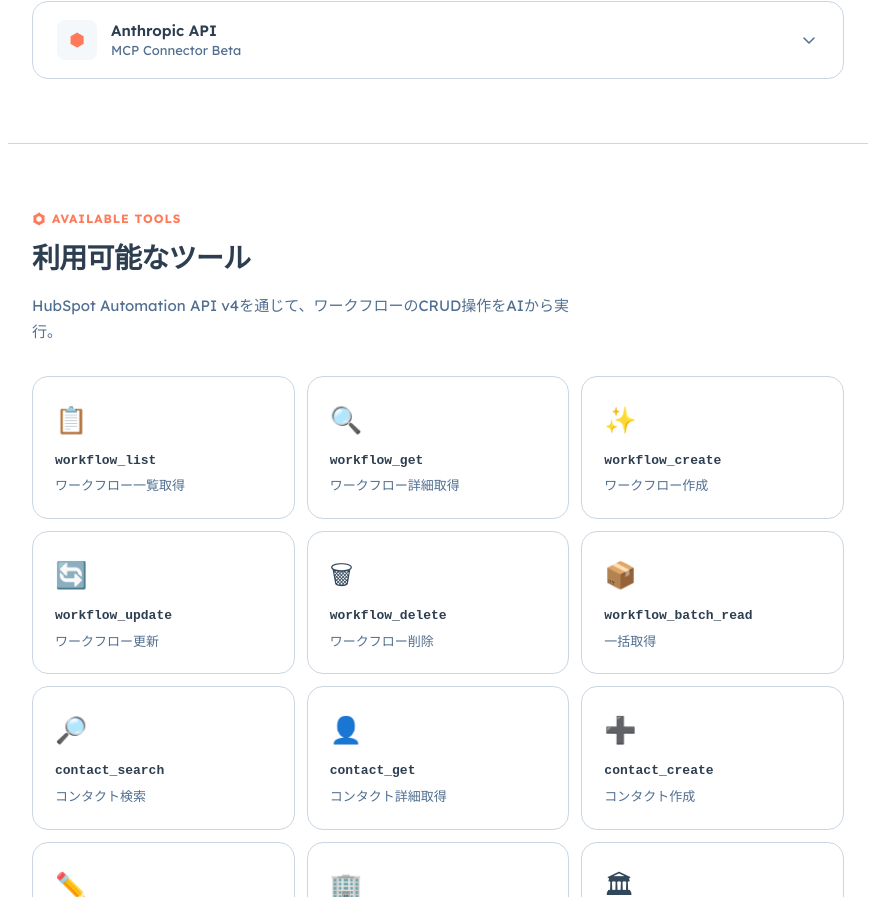
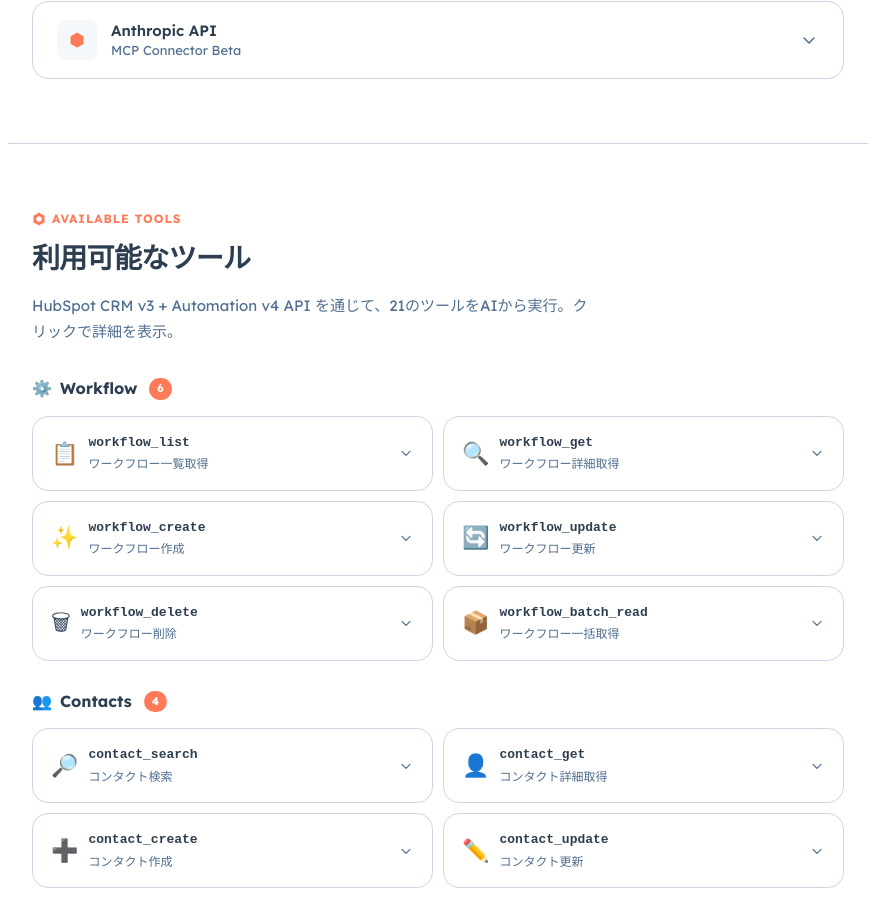
Before and after one commit to DaisukeHori/hubspot-ma-mcp, a Next.js app: page / in a window 1280 px wide. Shown: the part 1903-2800 px from the top of the page, without its empty margins (202-1077 px from the left). Built offline with nearby package versions, Linux system fonts and the light colour scheme.

Commit message:
feat: ツール一覧をカテゴリ別アコーディオン表示に変更・フッター修正

```diff
--- a/app/page.tsx
+++ b/app/page.tsx
@@ -32,29 +32,68 @@
   { id: "api", name: "Anthropic API", icon: "⬢", description: "MCP Connector Beta", copyContent: JSON.stringify({ mcp_servers: [{ type: "url", url: MCP_URL, name: "hubspot-ma", authorization_token: `Bearer ${TOKEN_PLACEHOLDER}` }], tools: [{ type: "mcp_toolset", mcp_server_name: "hubspot-ma" }] }, null, 2), copyLabel: "JSONをコピー", instructions: ["messages API bodyに追加", '"anthropic-beta": "mcp-client-2025-11-20"'] },
 ];
 
-const TOOLS = [
-  { name: "workflow_list", desc: "ワークフロー一覧取得", icon: "📋" },
-  { name: "workflow_get", desc: "ワークフロー詳細取得", icon: "🔍" },
-  { name: "workflow_create", desc: "ワークフロー作成", icon: "✨" },
-  { name: "workflow_update", desc: "ワークフロー更新", icon: "🔄" },
-  { name: "workflow_delete", desc: "ワークフロー削除", icon: "🗑" },
-  { name: "workflow_batch_read", desc: "一括取得", icon: "📦" },
-  { name: "contact_search", desc: "コンタクト検索", icon: "🔎" },
-  { name: "contact_get", desc: "コンタクト詳細取得", icon: "👤" },
-  { name: "contact_create", desc: "コンタクト作成", icon: "➕" },
-  { name: "contact_update", desc: "コンタクト更新", icon: "✏️" },
-  { name: "company_search", desc: "会社検索", icon: "🏢" },
-  { name: "company_get", desc: "会社詳細取得", icon: "🏛" },
-  { name: "company_create", desc: "会社作成", icon: "🏗" },
-  { name: "deal_search", desc: "取引検索", icon: "💰" },
-  { name: "deal_get", desc: "取引詳細取得", icon: "📊" },
-  { name: "deal_create", desc: "取引作成", icon: "🤝" },
-  { name: "deal_update", desc: "取引更新", icon: "💹" },
-  { name: "ticket_search", desc: "チケット検索", icon: "🎫" },
-  { name: "ticket_create", desc: "チケット作成", icon: "🎟" },
-  { name: "pipeline_list", desc: "パイプライン一覧", icon: "🔧" },
-  { name: "properties_list", desc: "プロパティ定義一覧", icon: "📑" },
+interface ToolDef { name: string; desc: string; icon: string; detail: string; api: string; }
+interface ToolCategory { category: string; emoji: string; tools: ToolDef[]; }
+
+const TOOL_CATEGORIES: ToolCategory[] = [
+  { category: "Workflow", emoji: "⚙️", tools: [
+    { name: "workflow_list", desc: "ワークフロー一覧取得", icon: "📋", detail: "アカウント内の全ワークフローを一覧で取得します。ID、名前、有効/無効状態、オブジェクトタイプなどの基本情報を返します。", api: "GET /automation/v4/flows" },
+    { name: "workflow_get", desc: "ワークフロー詳細取得", icon: "🔍", detail: "指定したワークフローの完全な定義（アクション、登録条件、分岐ロジック等）を取得します。", api: "GET /automation/v4/flows/{flowId}" },
+    { name: "workflow_create", desc: "ワークフロー作成", icon: "✨", detail: "新しいワークフローを作成します。トリガー条件、アクション、遅延などを定義できます。デフォルトは無効状態で作成されます。", api: "POST /automation/v4/flows" },
+    { name: "workflow_update", desc: "ワークフロー更新", icon: "🔄", detail: "既存ワークフローを更新します。revisionIdは自動取得されるため、競合を気にせず更新できます。", api: "PUT /automation/v4/flows/{flowId}" },
+    { name: "workflow_delete", desc: "ワークフロー削除", icon: "🗑", detail: "ワークフローを削除します。安全のため confirm=true パラメータが必須です。", api: "DELETE /automation/v4/flows/{flowId}" },
+    { name: "workflow_batch_read", desc: "ワークフロー一括取得", icon: "📦", detail: "複数のワークフローIDを指定して一括取得します。比較や監査に便利です。", api: "POST /automation/v4/flows/batch/read" },
+  ]},
+  { category: "Contacts", emoji: "👥", tools: [
+    { name: "contact_search", desc: "コンタクト検索", icon: "🔎", detail: "名前・メールアドレス・会社名などのキーワードやプロパティフィルターでコンタクトを検索します。ページネーション対応。", api: "POST /crm/v3/objects/contacts/search" },
+    { name: "contact_get", desc: "コンタクト詳細取得", icon: "👤", detail: "IDを指定してコンタクトの詳細情報を取得します。関連する会社・取引・チケットも同時に取得可能です。", api: "GET /crm/v3/objects/contacts/{id}" },
+    { name: "contact_create", desc: "コンタクト作成", icon: "➕", detail: "新しいコンタクトを作成します。メールアドレスは必須。名前、電話番号、会社名、ライフサイクルステージなどを設定できます。", api: "POST /crm/v3/objects/contacts" },
+    { name: "contact_update", desc: "コンタクト更新", icon: "✏️", detail: "既存コンタクトの任意のプロパティを更新します。カスタムプロパティも変更可能です。", api: "PATCH /crm/v3/objects/contacts/{id}" },
+  ]},
+  { category: "Companies", emoji: "🏢", tools: [
+    { name: "company_search", desc: "会社検索", icon: "🏢", detail: "会社名・ドメイン・業種などで会社レコードを検索します。フィルターで詳細な条件指定も可能。", api: "POST /crm/v3/objects/companies/search" },
+    { name: "company_get", desc: "会社詳細取得", icon: "🏛", detail: "IDを指定して会社の詳細情報を取得。関連コンタクトや取引も一緒に取得できます。", api: "GET /crm/v3/objects/companies/{id}" },
+    { name: "company_create", desc: "会社作成", icon: "🏗", detail: "新しい会社レコードを作成します。会社名は必須。ドメイン、業種、住所などを設定できます。", api: "POST /crm/v3/objects/companies" },
+  ]},
+  { category: "Deals", emoji: "💰", tools: [
+    { name: "deal_search", desc: "取引検索", icon: "💰", detail: "取引名・金額・ステージなどの条件で取引を検索します。パイプライン横断で検索可能。", api: "POST /crm/v3/objects/deals/search" },
+    { name: "deal_get", desc: "取引詳細取得", icon: "📊", detail: "IDを指定して取引の詳細を取得。関連コンタクト・会社も同時取得可能。", api: "GET /crm/v3/objects/deals/{id}" },
+    { name: "deal_create", desc: "取引作成", icon: "🤝", detail: "新しい取引を作成します。取引名は必須。金額、ステージ、パイプライン、クローズ日を設定できます。", api: "POST /crm/v3/objects/deals" },
+    { name: "deal_update", desc: "取引更新", icon: "💹", detail: "取引のステージ移動、金額変更など任意のプロパティを更新します。", api: "PATCH /crm/v3/objects/deals/{id}" },
+  ]},
+  { category: "Tickets", emoji: "🎫", tools: [
+    { name: "ticket_search", desc: "チケット検索", icon: "🎫", detail: "件名・ステータス・優先度などでサポートチケットを検索します。", api: "POST /crm/v3/objects/tickets/search" },
+    { name: "ticket_create", desc: "チケット作成", icon: "🎟", detail: "新しいサポートチケットを作成します。件名は必須。パイプライン、ステージ、優先度を設定できます。", api: "POST /crm/v3/objects/tickets" },
+  ]},
+  { category: "Pipelines & Properties", emoji: "🔧", tools: [
+    { name: "pipeline_list", desc: "パイプライン一覧", icon: "🔧", detail: "Deals または Tickets のパイプライン一覧を取得します。各パイプラインのステージ定義も含みます。", api: "GET /crm/v3/pipelines/{objectType}" },
+    { name: "properties_list", desc: "プロパティ定義一覧", icon: "📑", detail: "指定オブジェクト（contacts, companies, deals, tickets）のプロパティ定義を一覧取得。カスタムプロパティも含みます。", api: "GET /crm/v3/properties/{objectType}" },
+  ]},
 ];
+
+function ToolCard({ tool }: { tool: ToolDef }) {
+  const [open, setOpen] = useState(false);
+  return (
+    <div className={`hs-tool-card ${open ? "hs-tool-card--open" : ""}`} onClick={() => setOpen(!open)} style={{ cursor: "pointer" }}>
+      <div style={{ display: "flex", alignItems: "center", justifyContent: "space-between" }}>
+        <div style={{ display: "flex", alignItems: "center", gap: 10 }}>
+          <div className="hs-tool-card__icon">{tool.icon}</div>
+          <div>
+            <div className="hs-tool-card__name">{tool.name}</div>
+            <div className="hs-tool-card__desc">{tool.desc}</div>
+          </div>
+        </div>
+        <svg className={`hs-accordion__chevron ${open ? "hs-accordion__chevron--open" : ""}`} width="16" height="16" viewBox="0 0 20 20" fill="none"><path d="M5 8l5 5 5-5" stroke="currentColor" strokeWidth="1.5" strokeLinecap="round" strokeLinejoin="round"/></svg>
+      </div>
+      {open && (
+        <div className="hs-tool-card__detail">
+          <p style={{ margin: "12px 0 8px", fontSize: 13, color: "var(--hs-text)", lineHeight: 1.6 }}>{tool.detail}</p>
+          <code className="hs-tool-card__api">{tool.api}</code>
+        </div>
+      )}
+    </div>
+  );
+}
 
 function CopyBtn({ text, label }: { text: string; label: string }) {
   const [copied, setCopied] = useState(false);
@@ -150,12 +189,18 @@
         .hs-steps{padding:16px 0 12px 20px;font-size:14px;line-height:1.8;color:var(--hs-text)}
         .hs-callout{background:#FEF3E2;border-left:3px solid #F5A623;border-radius:4px;padding:10px 14px;font-size:13px;color:#7A5100;margin-bottom:12px;line-height:1.6}
         .hs-code{background:var(--hs-obsidian);color:#E2E8F0;border-radius:var(--hs-radius);padding:16px 20px;overflow-x:auto;font-size:12px;line-height:1.7;font-family:'SF Mono','Fira Code',monospace;margin-bottom:16px}
-        .hs-tools-grid{display:grid;grid-template-columns:repeat(auto-fill,minmax(200px,1fr));gap:12px}
-        .hs-tool-card{background:var(--hs-white);border:1px solid var(--hs-border);border-radius:var(--hs-radius-lg);padding:22px;transition:all 0.2s}
-        .hs-tool-card:hover{border-color:var(--hs-orange);box-shadow:var(--hs-shadow-md);transform:translateY(-2px)}
-        .hs-tool-card__icon{font-size:26px;margin-bottom:10px}
-        .hs-tool-card__name{font-family:'SF Mono','Fira Code',monospace;font-size:13px;color:var(--hs-obsidian);font-weight:600;margin-bottom:4px}
-        .hs-tool-card__desc{font-size:13px;color:var(--hs-text-light)}
+        .hs-tool-category{margin-bottom:28px}
+        .hs-tool-category__title{font-size:16px;font-weight:700;color:var(--hs-obsidian);margin:0 0 14px;display:flex;align-items:center;gap:8px}
+        .hs-tool-category__count{background:var(--hs-orange);color:#fff;font-size:11px;font-weight:700;padding:2px 8px;border-radius:20px;margin-left:4px}
+        .hs-tools-grid{display:grid;grid-template-columns:repeat(auto-fill,minmax(320px,1fr));gap:10px}
+        .hs-tool-card{background:var(--hs-white);border:1px solid var(--hs-border);border-radius:var(--hs-radius-lg);padding:16px 18px;transition:all 0.2s;user-select:none}
+        .hs-tool-card:hover{border-color:var(--hs-orange);box-shadow:var(--hs-shadow-md)}
+        .hs-tool-card--open{border-color:var(--hs-orange);background:rgba(255,122,89,0.03)}
+        .hs-tool-card__icon{font-size:22px;flex-shrink:0}
+        .hs-tool-card__name{font-family:'SF Mono','Fira Code',monospace;font-size:13px;color:var(--hs-obsidian);font-weight:600}
+        .hs-tool-card__desc{font-size:12px;color:var(--hs-text-light);margin-top:1px}
+        .hs-tool-card__detail{border-top:1px solid var(--hs-border);margin-top:12px;padding-top:4px}
+        .hs-tool-card__api{display:inline-block;background:var(--hs-bg);border:1px solid var(--hs-border);border-radius:6px;padding:4px 10px;font-size:11px;color:var(--hs-orange);font-family:'SF Mono','Fira Code',monospace}
         .hs-specs{display:grid;grid-template-columns:repeat(auto-fill,minmax(180px,1fr));gap:12px}
         .hs-spec{background:var(--hs-bg);border-radius:var(--hs-radius);padding:18px 20px}
         .hs-spec__label{font-size:11px;font-weight:600;text-transform:uppercase;letter-spacing:0.06em;color:var(--hs-text-light);margin-bottom:4px}
@@ -234,16 +279,15 @@
       <section id="tools" className="hs-section">
         <div className="hs-section__label"><Sprocket size={14} /> AVAILABLE TOOLS</div>
         <h2 className="hs-section__title">利用可能なツール</h2>
-        <p className="hs-section__desc">HubSpot Automation API v4を通じて、ワークフローのCRUD操作をAIから実行。</p>
-        <div className="hs-tools-grid">
-          {TOOLS.map((t) => (
-            <div key={t.name} className="hs-tool-card">
-              <div className="hs-tool-card__icon">{t.icon}</div>
-              <div className="hs-tool-card__name">{t.name}</div>
-              <div className="hs-tool-card__desc">{t.desc}</div>
+        <p className="hs-section__desc">HubSpot CRM v3 + Automation v4 API を通じて、21のツールをAIから実行。クリックで詳細を表示。</p>
+        {TOOL_CATEGORIES.map((cat) => (
+          <div key={cat.category} className="hs-tool-category">
+            <h3 className="hs-tool-category__title"><span>{cat.emoji}</span> {cat.category}<span className="hs-tool-category__count">{cat.tools.length}</span></h3>
+            <div className="hs-tools-grid">
+              {cat.tools.map((t) => <ToolCard key={t.name} tool={t} />)}
             </div>
-          ))}
-        </div>
+          </div>
+        ))}
       </section>
 
       <div className="hs-divider" />
@@ -267,7 +311,7 @@
 
       <footer className="hs-footer">
         <a href="https://github.com/DaisukeHori/hubspot-ma-mcp" target="_blank" rel="noopener noreferrer">GitHub</a>
-        {" · "}Revol Corporation{" · "}MIT License
+        {" · "}Revol Store Co., Ltd{" · "}MIT License
       </footer>
     </>
   );
```
